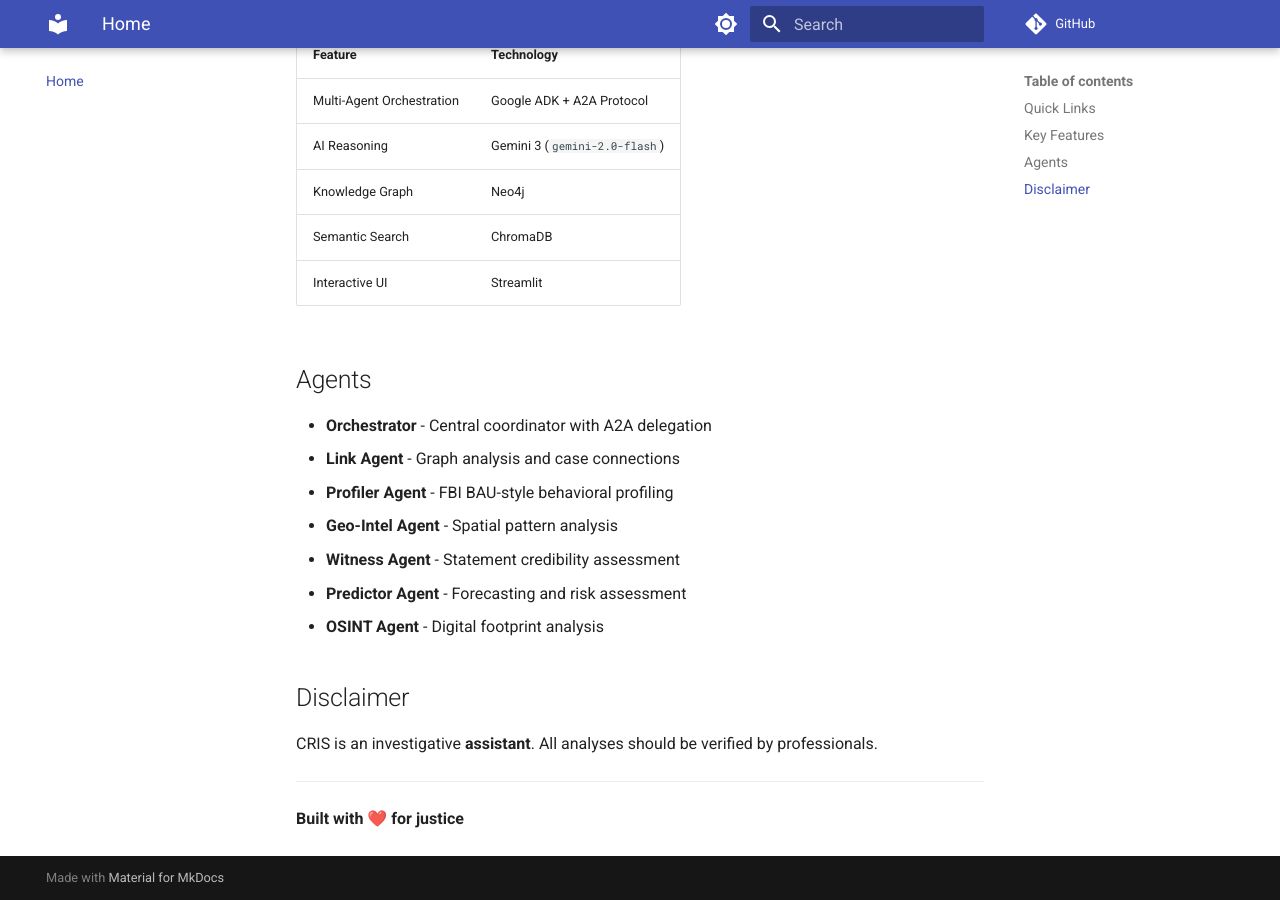
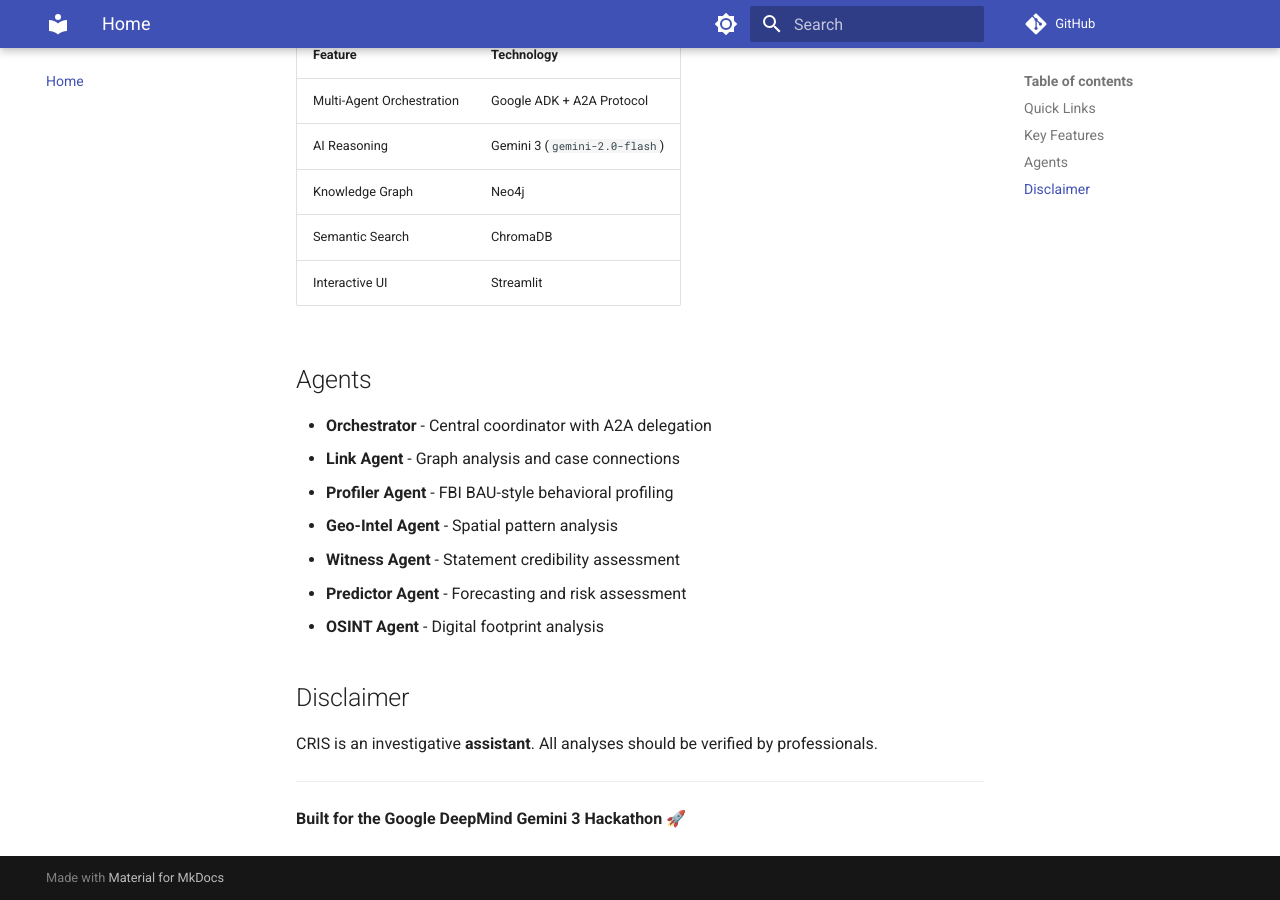
Before and after one commit to francotesei/cris, an MkDocs documentation site: the page built from docs/index.md, in a window 1280 px wide and 900 px high, scrolled down 555 px. Built offline with MkDocs 1.6.1 and Material for MkDocs 9.7.7, drawn with Linux system fonts in a browser that asks for light colours; comment, search, counter and statistics services are not loaded.

Commit message:
init commit

```diff
--- a/docs/index.md
+++ b/docs/index.md
@@ -35,4 +35,4 @@
 
 ---
 
-**Built with ❤️ for justice**
+**Built for the Google DeepMind Gemini 3 Hackathon** 🚀
```
Also changed, not shown: README.md (+2 -0 lines).
